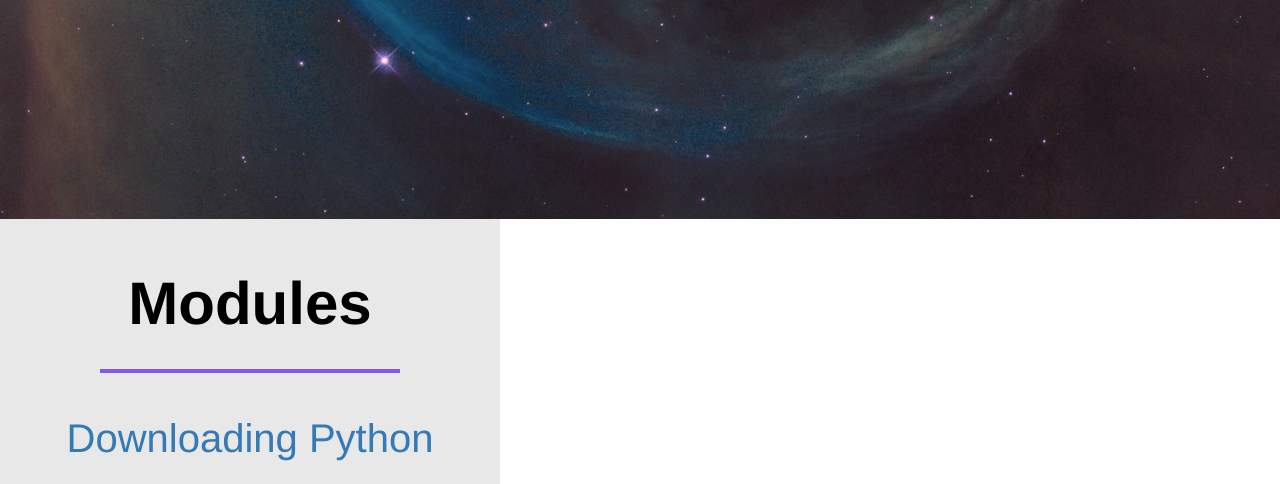
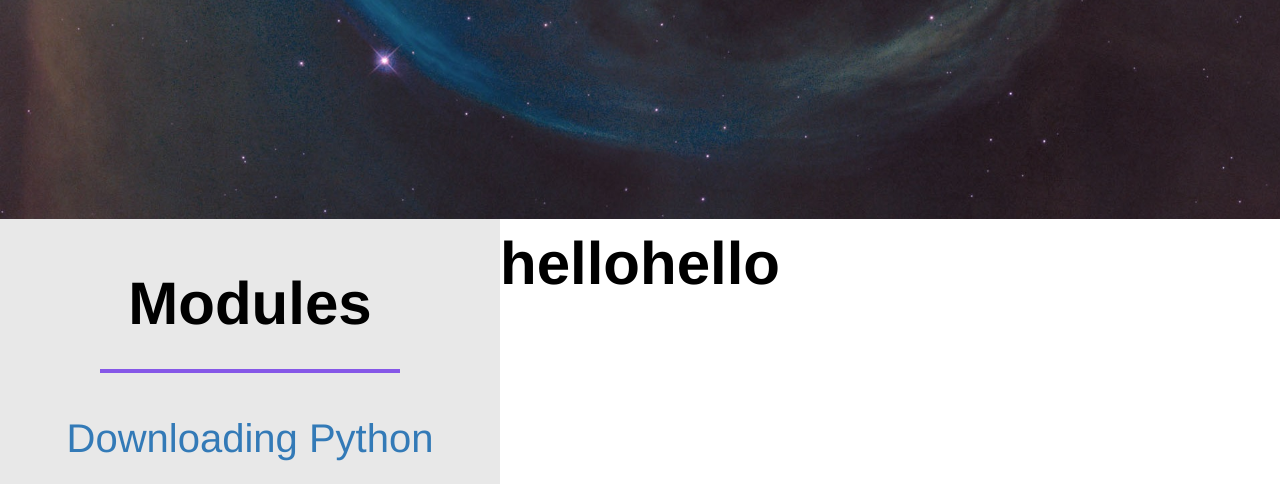
Before and after one commit to s3769907/spacekids, a PHP site: page /webpages/python_course.html in a window 1280 px wide; the page is wider, and only the part inside the window is pictured. Shown: the part 681-1165 px from the top of that part. Run offline with PHP 8.4, Linux system fonts and the light colour scheme.

Commit message:
two coloums in the python page

```diff
--- a/webpages/assets/styles/python_course.css
+++ b/webpages/assets/styles/python_course.css
@@ -38,7 +38,16 @@
     position: relative;
     bottom: 0;
 }
-
+/* two coloumn */
+.two-column-wrapper {
+    display: grid;
+    grid-template-columns: 0.35fr 1fr;
+  }
+  /* Main content */
+  .profile-content-wrapper {
+    padding-left: 40px;
+    text-align: center;
+  }
 .page-wrapper{
     min-height: 100%;
 }
--- a/webpages/python_course.html
+++ b/webpages/python_course.html
@@ -50,7 +50,8 @@
           </div>
 
       </div>
-      <div class="page-wrapper">
+      <div class="content-wrapper">
+        <div class="two-column-wrapper">
         <div class="left-nav-bar">
             <h4>Modules</h4>
             <div class="modulesbar"></div>
@@ -75,7 +76,11 @@
 
 
   </div>
+</div>
+      </div>
+
 </body>
+
 
 <!-- Wave image for bottom parallex UNFINISHED -->
 <!-- <svg class="bg-img2" xmlns="http://www.w3.org/2000/svg" viewBox="0 0 1440 320">
```
